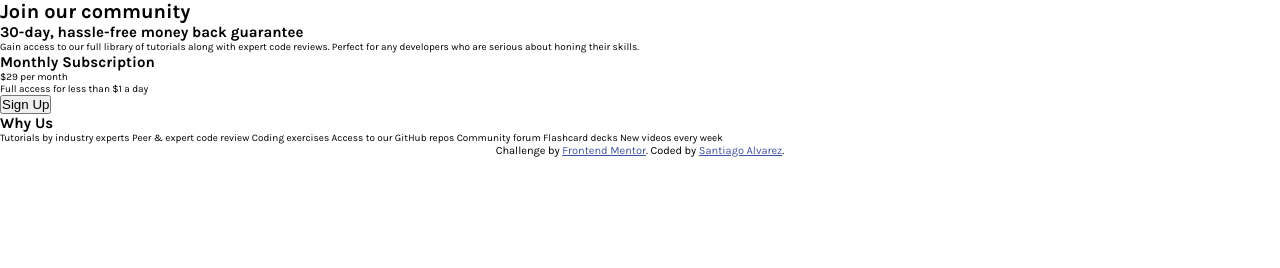
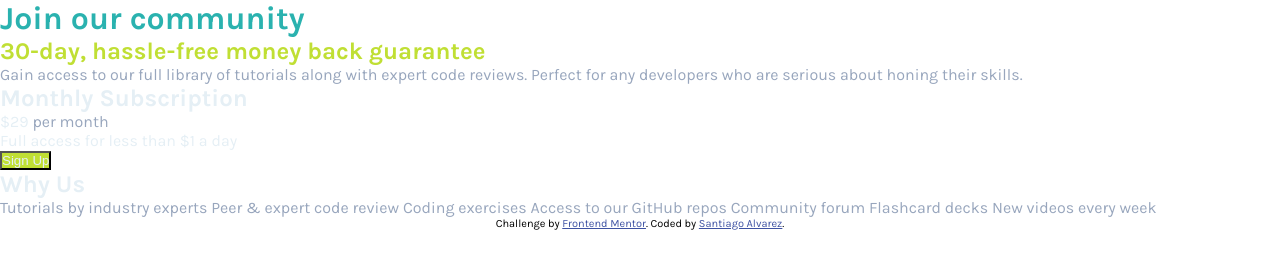
Before and after one commit to SantiagoAlvarze22/single-price-grid-component-maste, a plain HTML site: page single-price-grid-component-master/index.html in a window 1280 px wide. Drawn offline with Linux system fonts and the light colour scheme.

Commit message:
assign color fonts

```diff
--- a/single-price-grid-component-master/css/style.css
+++ b/single-price-grid-component-master/css/style.css
@@ -2,9 +2,29 @@
 *::before,
 *::after {
   padding: 0;
-  margin: 0; }
+  margin: 0;
+  box-sizing: inherit; }
 
 html {
   box-sizing: border-box;
-  font-size: 62.5%;
+  font-size: 1rem;
   font-family: "Karla", sans-serif; }
+
+.heading--1 {
+  color: #2ab2af; }
+
+.heading--2-yellow {
+  color: #c0df34; }
+
+.heading--2-light-gray {
+  color: #e5eff5; }
+
+.paragraph--grayish-blue {
+  color: #98a6bd; }
+
+.paragraph--light-gray {
+  color: #e5eff5; }
+
+.btn {
+  background-color: #c0df34;
+  color: #e5eff5; }
--- a/single-price-grid-component-master/index.html
+++ b/single-price-grid-component-master/index.html
@@ -17,22 +17,22 @@
 <body>
   <header class="header">
     <h1 class="heading--1">Join our community</h1>
-    <h2 class="heading--2">30-day, hassle-free money back guarantee</h2>
-    <p class="paragraph"> Gain access to our full library of tutorials along with expert code reviews.
+    <h2 class="heading--2 heading--2-yellow">30-day, hassle-free money back guarantee</h2>
+    <p class="paragraph paragraph--grayish-blue"> Gain access to our full library of tutorials along with expert code reviews.
       Perfect for any developers who are serious about honing their skills.</p>
   </header>
 
   <section class="subscription">
-    <h2 class="heading--2">Monthly Subscription</h2>
-    <p class="paragraph"><span class="price">&dollar;29</span> per month</p>
-    <p class="paragraph">Full access for less than &dollar;1 a day</p>
+    <h2 class="heading--2 heading--2-light-gray">Monthly Subscription</h2>
+    <p class="paragraph paragraph--grayish-blue"><span class="price paragraph--light-gray">&dollar;29</span> per month</p>
+    <p class="paragraph paragraph--light-gray">Full access for less than &dollar;1 a day</p>
     <button class="btn">Sign Up</button>
   </section>
 
   <section class="why-us">
-    <h2 class="heading--2">Why Us</h2>
+    <h2 class="heading--2 heading--2-light-gray">Why Us</h2>
   </section>
-  <p class="paragraph">Tutorials by industry experts
+  <p class="paragraph paragraph--grayish-blue">Tutorials by industry experts
     Peer &amp; expert code review
     Coding exercises
     Access to our GitHub repos
--- a/single-price-grid-component-master/sass/_base.scss
+++ b/single-price-grid-component-master/sass/_base.scss
@@ -1,14 +1,14 @@
-$font-primary: "Karla", sans-serif;
 
 *,
 *::before,
 *::after{
     padding: 0;
     margin: 0;
+    box-sizing: inherit;
 }
 
 html{
     box-sizing: border-box;
-    font-size: 62.5%; //10/16px  1rem = 10px ;
+    font-size: 1rem;
     font-family: $font-primary;
 }
--- a/single-price-grid-component-master/sass/_typography.scss
+++ b/single-price-grid-component-master/sass/_typography.scss
@@ -0,0 +1,28 @@
+.heading--1{
+    color: $color-primary-cyan;
+}
+
+.heading--2{
+    &-yellow{
+        color: $color-primary-bright-yellow;
+    }
+
+    &-light-gray{
+        color:$color-neural-light-gray;
+    }
+}
+
+.paragraph{
+    &--grayish-blue{
+        color: $color-neural-grayish-blue;
+    }
+
+    &--light-gray{
+        color:$color-neural-light-gray;
+    }
+}
+
+.btn{
+    background-color: $color-primary-bright-yellow;
+    color:$color-neural-light-gray;
+}
--- a/single-price-grid-component-master/sass/main.scss
+++ b/single-price-grid-component-master/sass/main.scss
@@ -1,6 +1,6 @@
+@import "variables";
 @import "base";
 @import "header";
 @import "subscription";
 @import "typography";
-@import "variables";
 @import "whyus" ;
```
Also changed, not shown: single-price-grid-component-master/sass/_variables.scss (+7 -0 lines).
